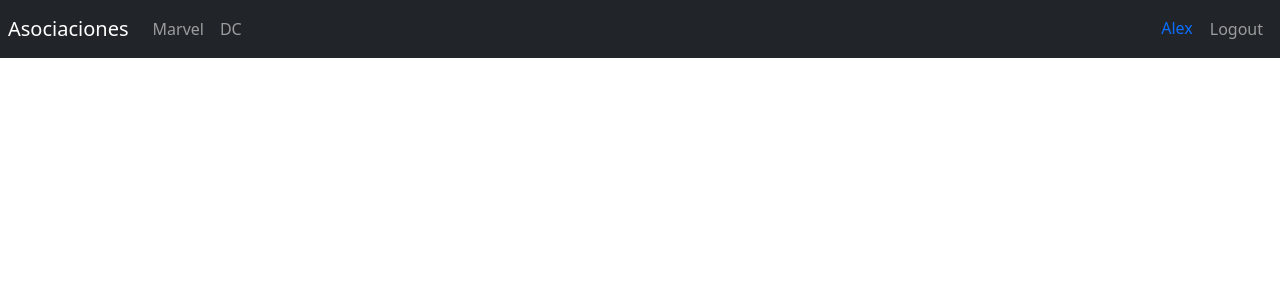
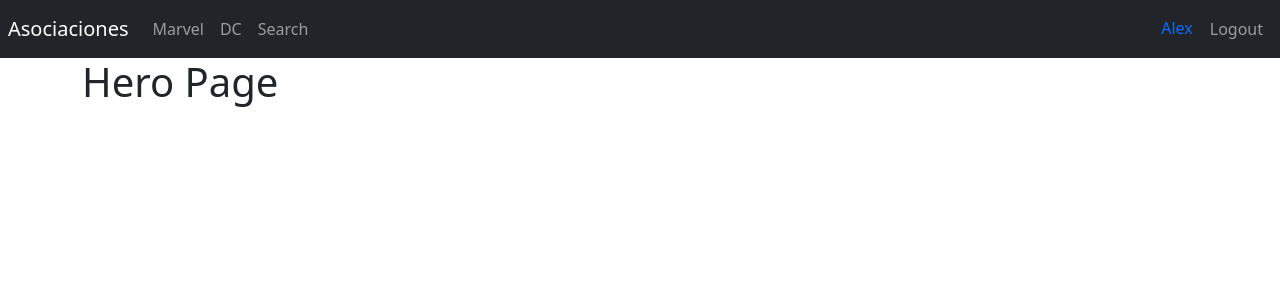
Before and after one commit to alexelizaga/07-react-heroes-vite, a React (Vite) app: page /hero in a window 1280 px wide. Shown: the top 300 px of the page. Built offline with nearby package versions, Linux system fonts and the light colour scheme.

Commit message:
190. Second Router

```diff
--- a/src/heroes/index.ts
+++ b/src/heroes/index.ts
@@ -1 +1,2 @@
 export * from './pages';
+export * from './routes/HeroesRoutes';
--- /dev/null
+++ b/src/heroes/pages/HeroPage.tsx
@@ -0,0 +1,8 @@
+
+export const HeroPage = () => {
+    return (
+      <>
+          <h1>Hero Page</h1>
+      </>
+    )
+  }
--- /dev/null
+++ b/src/heroes/pages/SearchPage.tsx
@@ -0,0 +1,8 @@
+
+export const SearchPage = () => {
+    return (
+      <>
+          <h1>Search Page</h1>
+      </>
+    )
+  }
--- a/src/heroes/pages/index.ts
+++ b/src/heroes/pages/index.ts
@@ -1,2 +1,4 @@
 export * from './DcPage';
+export * from './HeroPage';
 export * from './MarvelPage';
+export * from './SearchPage';
--- /dev/null
+++ b/src/heroes/routes/HeroesRoutes.tsx
@@ -0,0 +1,24 @@
+import { Navigate, Route, Routes } from 'react-router-dom';
+
+import { DcPage, HeroPage, MarvelPage,SearchPage } from '../pages';
+import { Navbar } from '../../ui';
+
+export const HeroesRoutes = () => {
+  return (
+    <>
+        <Navbar />
+
+        <div className="container">
+            <Routes>
+                <Route path="marvel" element={<MarvelPage />} />
+                <Route path="dc" element={<DcPage />} />
+
+                <Route path="search" element={<SearchPage />} />
+                <Route path="hero" element={<HeroPage />} />
+
+                <Route path="/" element={<Navigate to="/marvel" />} />
+            </Routes>
+        </div>
+    </>
+  )
+}
--- a/src/router/AppRouter.tsx
+++ b/src/router/AppRouter.tsx
@@ -1,21 +1,16 @@
-import { Navigate, Route, Routes } from 'react-router-dom';
+import { Route, Routes } from 'react-router-dom';
 
-import { DcPage, MarvelPage } from '../heroes';
+import { HeroesRoutes } from '../heroes';
 import { LoginPage } from '../auth';
-import { Navbar } from '../ui';
 
 
 export const AppRouter = () => {
   return (
     <>
-      <Navbar />
       <Routes>
-          <Route path="marvel" element={<MarvelPage />} />
-          <Route path="dc" element={<DcPage />} />
-
           <Route path="login" element={<LoginPage />} />
 
-          <Route path="/" element={<Navigate to="/marvel" />} />
+          <Route path="/*" element={ <HeroesRoutes /> } />
       </Routes>
     </>
   )
--- a/src/ui/components/Navbar.tsx
+++ b/src/ui/components/Navbar.tsx
@@ -28,6 +28,12 @@
                     >
                         DC
                     </NavLink>
+                    <NavLink
+                        className={ ({ isActive }) => `nav-item nav-link ${ isActive ? 'active' : ''}` }
+                        to="/search"
+                    >
+                        Search
+                    </NavLink>
                 </div>
             </div>
 
```
Also changed, not shown: 1 other file (tests, documents, lock files or other folders).
